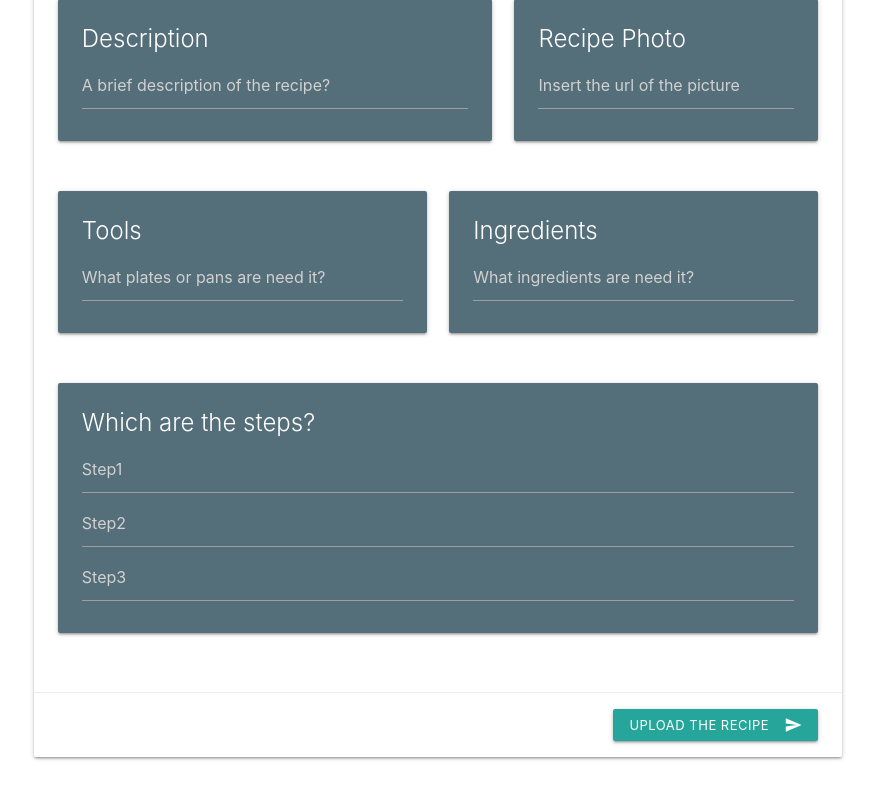
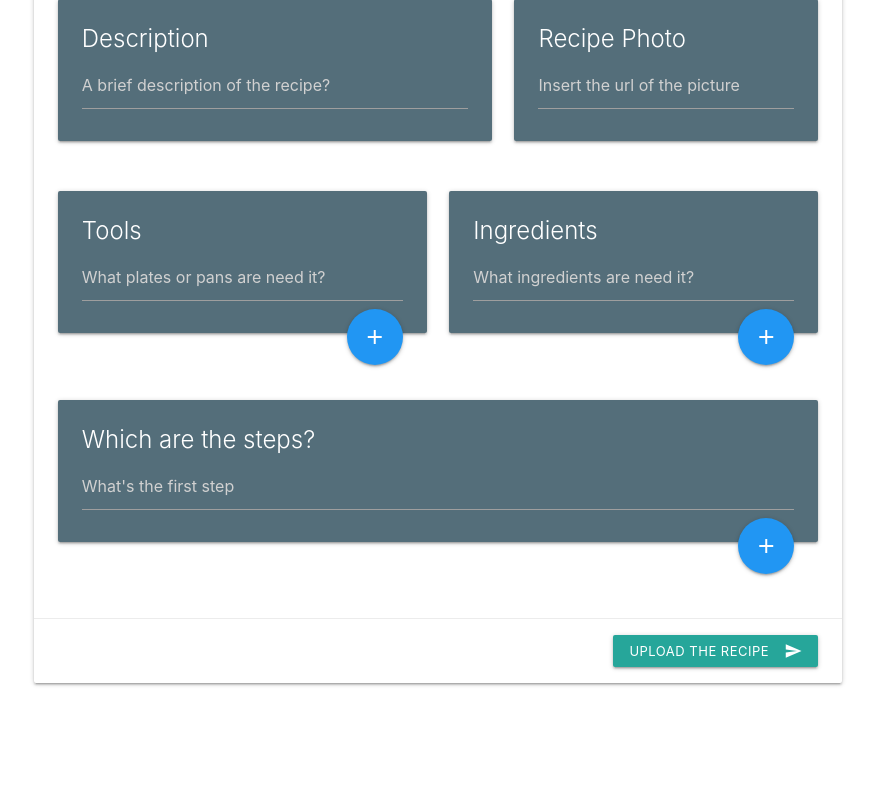
Before and after one commit to BuleandraGeorge/Cook-Idea, a Flask app: page /add_recipe.html in a window 1280 px wide. Shown: the part 624-1416 px from the top of the page, without its empty margins (202-1077 px from the left). After the commit the page ends 1310 px from the top, so only its background shows below. Run offline with Flask 2, Linux system fonts and the light colour scheme; some libraries are stand-ins or nearby versions.

Commit message:
Added button for add input fields

```diff
--- a/static/javascript/script.js
+++ b/static/javascript/script.js
@@ -1,3 +1,28 @@
+document.getElementById('add-step-add').addEventListener('click', function(){
+    newInput=document.createElement('input');
+    newInput.setAttribute('placeholder', 'Which\'s next step?');
+    newInput.setAttribute('type', 'text');
+    newInput.setAttribute('class', 'validate');
+    referenceNode=document.getElementById('add-step-add')
+    document.getElementById('add-steps-section').insertBefore(newInput, referenceNode);
+})
+document.getElementById('add-tool-add').addEventListener('click', function(){
+    newInput=document.createElement('input');
+    newInput.setAttribute('placeholder', 'Add a tool');
+    newInput.setAttribute('type', 'text');
+    newInput.setAttribute('class', 'validate');
+    referenceNode=document.getElementById('add-tool-add')
+    document.getElementById('add-tools-section').insertBefore(newInput, referenceNode);
+})
+document.getElementById('add-ingredient-add').addEventListener('click', function(){
+    newInput=document.createElement('input');
+    newInput.setAttribute('placeholder', 'Add an ingredient');
+    newInput.setAttribute('type', 'text');
+    newInput.setAttribute('class', 'validate');
+    referenceNode=document.getElementById('add-ingredient-add')
+    document.getElementById('add-ingredients-section').insertBefore(newInput, referenceNode);
+})
+
 document.getElementById("edit-button").addEventListener("click", function(){
     content=document.getElementById("recipe-name").innerHTML;
     document.getElementById("recipe-name").innerHTML="<input placeholder=\"Introduce a name for the recipe\" value=\""+content+"\">";
@@ -18,7 +43,6 @@ document.getElementById("edit-button").addEventListener("click", function(){
     document.getElementById("details-footer").style.display="none";
     document.getElementById("edit-footer").style.display="initial";
 })
-
 document.getElementById('delete-recipe-btn').addEventListener('click', function(){
     document.getElementById('delete-modal-msg').style.display='initial';
 })
--- a/templates/add_recipe.html
+++ b/templates/add_recipe.html
@@ -68,17 +68,19 @@
                     <div class="row">
                         <div class="col s12 m6">
                             <div class="card blue-grey darken-1">
-                                <div class="card-content input-field white-text">
+                                <div class="card-content input-field white-text" id="add-tools-section">
                                         <span class="card-title">Tools</span>
           			                    <input placeholder="What plates or pans are need it?" id="recipe_tools" type="text" class="validate">
+                                        <a id="add-tool-add" class="btn-floating btn-large waves-effect waves-light blue right"><i class="material-icons">add</i></a>
                                 </div>
                             </div>
                         </div>
                         <div class="col s12 m6">
                             <div class="card blue-grey darken-1">
-                                <div class="card-content input-field white-text">
+                                <div class="card-content input-field white-text" id="add-ingredients-section">
                                         <span class="card-title">Ingredients</span>
-          			                    <input placeholder="What ingredients are need it?" id="recipe_ingredients" type="text" class="validate">
+          			                    <input placeholder="What ingredients are need it?" id="initial_ingredient" type="text" class="validate">
+                                        <a id="add-ingredient-add" class="btn-floating btn-large waves-effect waves-light blue right"><i class="material-icons">add</i></a>
                                 </div>
                             </div>
                         </div>
@@ -86,11 +88,10 @@
                     <div class="row">
                         <div class="col s12 m12">
                             <div class="card blue-grey darken-1">
-                                <div class="card-content input-field  white-text">
+                                <div id="add-steps-section" class="card-content input-field  white-text">
                                     <span class="card-title">Which are the steps?</span>
-                                    <input placeholder="Step1" id="recipe_step1" type="text" class="validate">
-                                    <input placeholder="Step2" id="recipe_step2" type="text" class="validate">
-                                    <input placeholder="Step3" id="recipe_step3" type="text" class="validate">
+                                    <input placeholder="What's the first step" id="initial_step" type="text" class="validate">
+                                    <a id="add-step-add" class="btn-floating btn-large waves-effect waves-light blue right"><i class="material-icons">add</i></a>
                                 </div>
                             </div>
                         </div>
```
